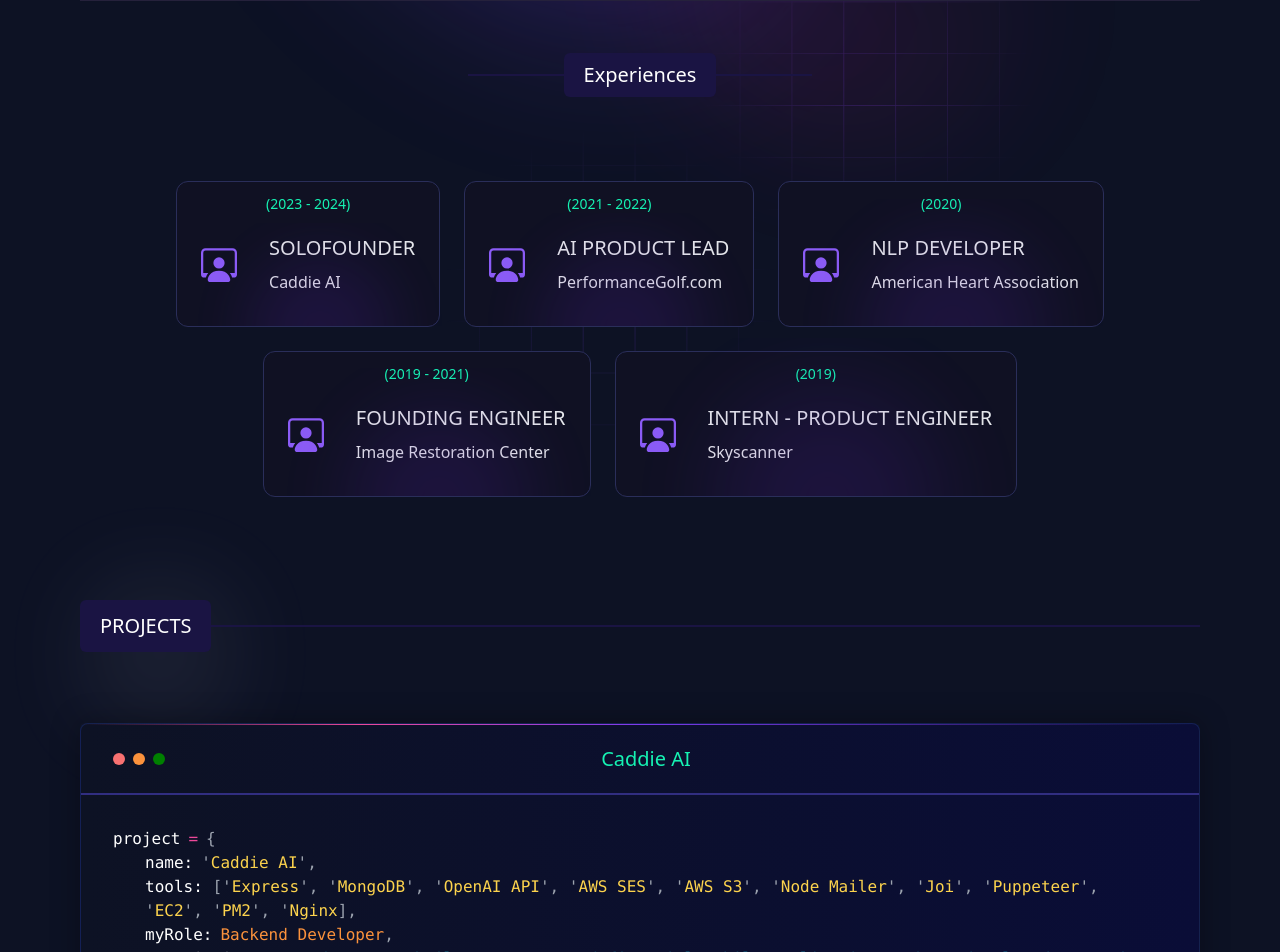
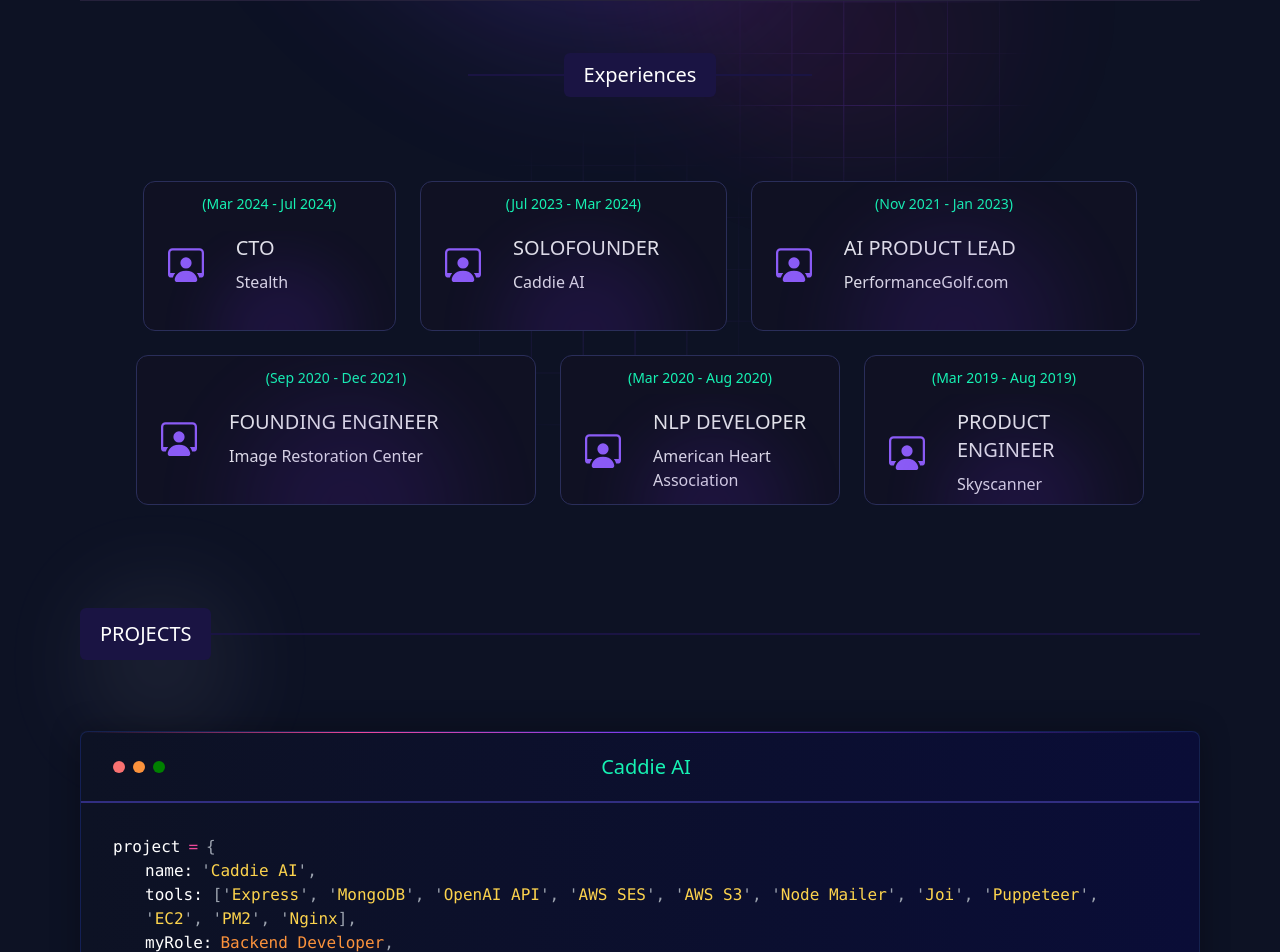
Before and after one commit to yahyaghani/yahya-rag-portfolio, a React (Create React App) app: page / in a window 1280 px wide. Shown: the part 1041-1993 px from the top of the page. Built offline with nearby package versions, Linux system fonts and the light colour scheme.

Commit message:
added-dynamic-width-on-experience-cards

```diff
--- a/src/components/Experience.jsx
+++ b/src/components/Experience.jsx
@@ -4,6 +4,14 @@
 import GlowCard from './helpers/GlowCard';
 
 const Experience = ({ onCardClick }) => {
+  const getWidthPercentage = (months) => {
+    const maxMonths = Math.max(...experiences.map(e => e.months));
+    const minWidth = 200; // Minimum width in pixels
+    const maxWidth = 400; // Maximum width in pixels
+    const width = ((months / maxMonths) * (maxWidth - minWidth)) + minWidth;
+    return width;
+  };
+
   return (
     <div id="experience" className="relative z-50 border-t my-12 lg:my-24 border-[#25213b]">
       <img
@@ -30,8 +38,9 @@
                 key={experience.id}
                 identifier={`experience-${experience.id}`}
                 onClick={() => onCardClick(experience.query)}
+                width={getWidthPercentage(experience.months)}
               >
-                <div className="p-3 relative">
+                <div className="p-3 relative overflow-hidden h-full">
                   <img
                     src="/blur-23.svg"
                     alt="BlurSvg"
@@ -48,7 +57,7 @@
                     <div className="text-violet-500 transition-all duration-300 hover:scale-125">
                       <BsPersonWorkspace size={36} />
                     </div>
-                    <div>
+                    <div className="overflow-hidden">
                       <p className="text-base sm:text-xl mb-2 font-medium uppercase">
                         {experience.title}
                       </p>
--- a/src/components/helpers/GlowCard.jsx
+++ b/src/components/helpers/GlowCard.jsx
@@ -1,7 +1,7 @@
 import React, { useEffect } from 'react';
 import '../card.css';
 
-const GlowCard = ({ children, identifier, onClick }) => {
+const GlowCard = ({ children, identifier, onClick, width }) => {
   useEffect(() => {
     const CONTAINER = document.querySelector(`.glow-container-${identifier}`);
     const CARDS = document.querySelectorAll(`.glow-card-${identifier}`);
@@ -66,9 +66,9 @@
 
   return (
     <div className={`glow-container-${identifier} glow-container`} onClick={onClick}>
-      <article className={`glow-card glow-card-${identifier} h-fit cursor-pointer border border-[#2a2e5a] transition-all duration-300 relative bg-[#101123] text-gray-200 rounded-xl hover:border-transparent w-full`}>
+      <article className={`glow-card glow-card-${identifier} cursor-pointer border border-[#2a2e5a] transition-all duration-300 relative bg-[#101123] text-gray-200 rounded-xl hover:border-transparent`} style={{ width: `${width}px`, height: '150px' }}>
         <div className="glows"></div>
-        <div className="relative z-10">
+        <div className="relative z-10 h-full">
           {children}
         </div>
       </article>
--- a/src/utils/data/experience.js
+++ b/src/utils/data/experience.js
@@ -1,40 +1,50 @@
 export const experiences = [
   {
     id: 1,
-    title: 'SoloFounder ',
-    company: "Caddie AI",
-    duration: "(2023 - 2024)",
-    query:"What was Yahya's Experience @ Caddie AI",
+    title: 'CTO ',
+    company: "Stealth",
+    duration: "(Mar 2024 - Jul 2024)",
+    query:"What was Yahya's Experience @ Stealth AI Startup",
+    months: 4
   },
   {
     id: 2,
-    title: "AI Product Lead",
-    company: "PerformanceGolf.com",
-    duration: "(2021 - 2022)",
-    query:"What was Yahya's Experience @ PerformanceGolf.com"
-
+    title: 'SoloFounder ',
+    company: "Caddie AI",
+    duration: "(Jul 2023 - Mar 2024)",
+    query:"What was Yahya's Experience @ Caddie AI",
+    months: 8
   },
   {
     id: 3,
-    title: "NLP Developer",
-    company: "American Heart Association",
-    duration: "(2020)",
-    query:"What was Yahya's Experience @ American Heart Association"
-
+    title: "AI Product Lead",
+    company: "PerformanceGolf.com",
+    duration: "(Nov 2021 - Jan 2023)",
+    query:"What was Yahya's Experience @ PerformanceGolf.com",
+    months: 14
   },
   {
     id: 4,
     title: "Founding Engineer",
     company: "Image Restoration Center",
-    duration: "(2019 - 2021)",
-    query:"What was Yahya's Experience @ Image Restoration Center"
-
+    duration: "(Sep 2020 - Dec 2021)",
+    query:"What was Yahya's Experience @ Image Restoration Center",
+    months: 15
   },
   {
     id: 5,
-    title: "Intern - Product Engineer",
+    title: "NLP Developer",
+    company: "American Heart Association",
+    duration: "(Mar 2020 - Aug 2020)",
+    query:"What was Yahya's Experience @ American Heart Association",
+    months: 6
+  },
+  {
+    id: 6,
+    title: "Product Engineer",
     company: "Skyscanner",
-    duration: "(2019)",
-    query:"What was Yahya's Experience @ Skyscanner"
+    duration: "(Mar 2019 - Aug 2019)",
+    query:"What was Yahya's Experience @ Skyscanner",
+    months: 6
   }
 ];
```
